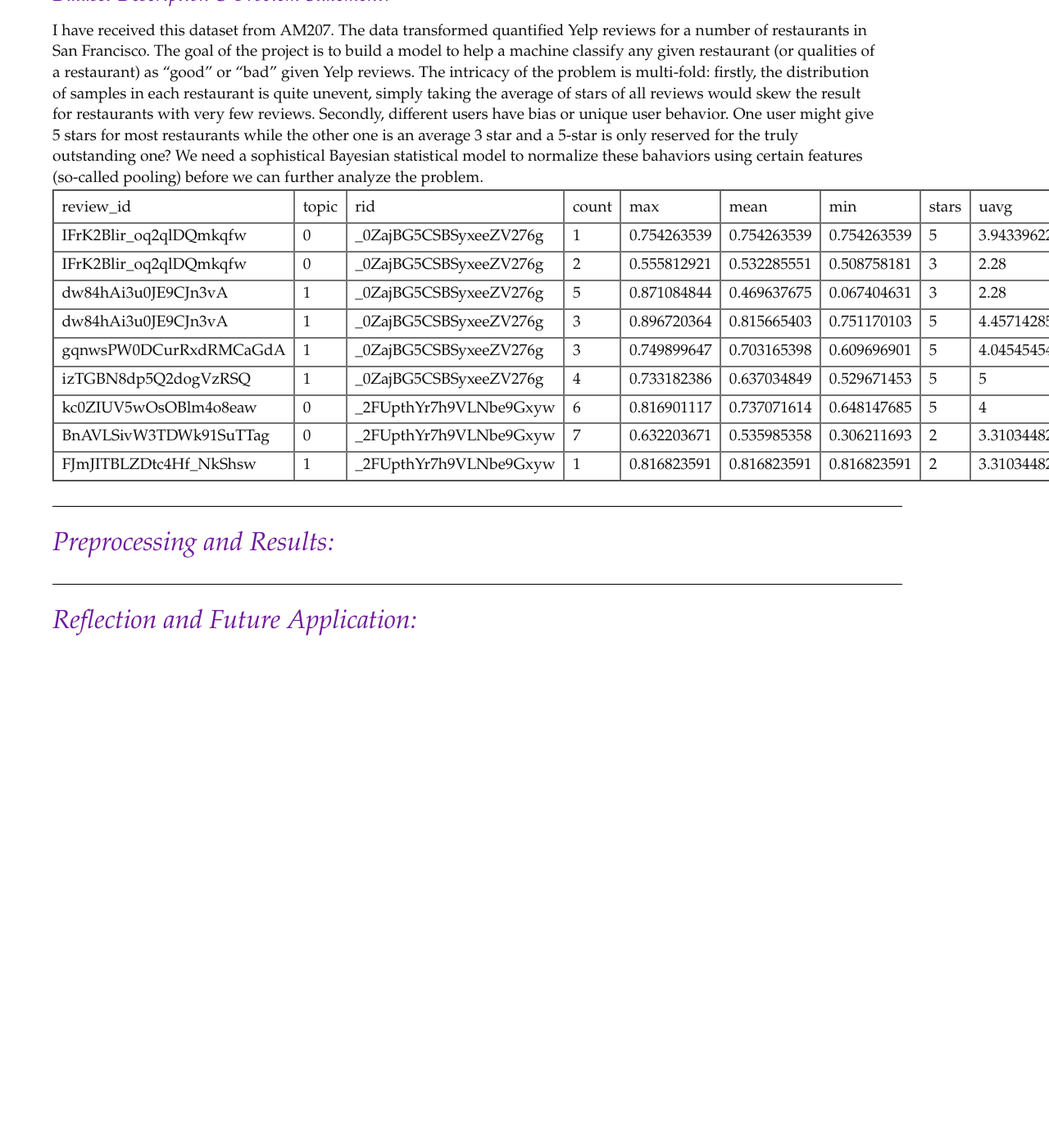
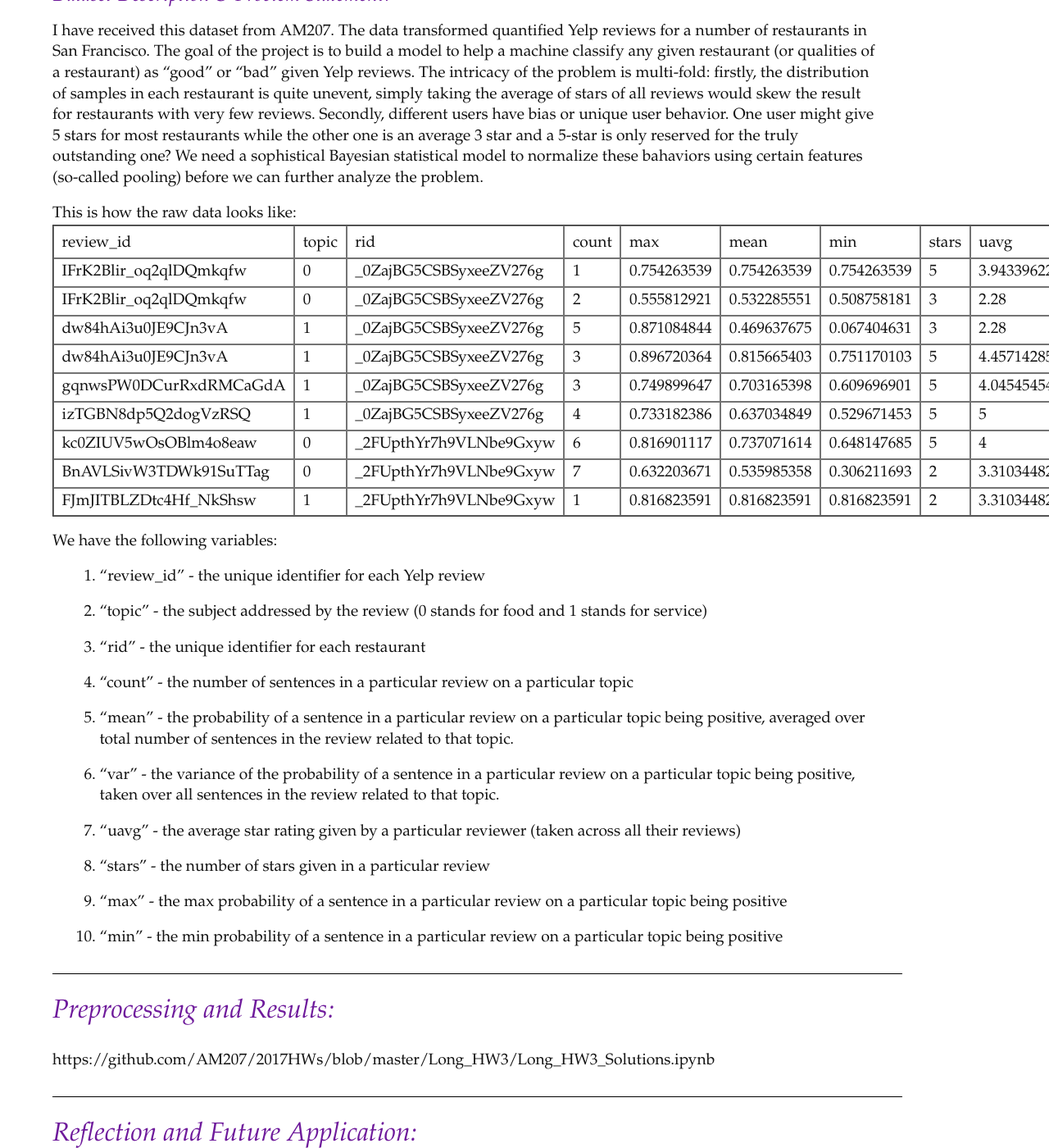
Before and after one commit to vionwinnie/old_website, a Jekyll site: the page built from YelpReview.md, in a window 1280 px wide and 1400 px high, scrolled down 447 px. Shown: the whole window at 82% size. Built offline with Jekyll 4.4.1, drawn with Linux system fonts in a browser that asks for light colours; nearby versions of some CDN libraries; before the commit the page ends 1222 px from its top, so only the background shows below that.

Commit message:
Update YelpReview.md

```diff
--- a/YelpReview.md
+++ b/YelpReview.md
@@ -16,6 +16,7 @@ Bayesian Statistics, Monte Carlo Markov Chain, Gibbs Sampling
 
 I have received this dataset from AM207. The data transformed quantified Yelp reviews for a number of restaurants in San Francisco. The goal of the project is to build a model to help a machine classify any given restaurant (or qualities of a restaurant) as "good" or "bad" given Yelp reviews. The intricacy of the problem is multi-fold: firstly, the distribution of samples in each restaurant is quite unevent, simply taking the average of stars of all reviews would skew the result for restaurants with very few reviews. Secondly, different users have bias or unique user behavior. One user might give 5 stars for most restaurants while the other one is an average 3 star and a 5-star is only reserved for the truly outstanding one? We need a sophistical Bayesian statistical model to normalize these bahaviors using certain features (so-called pooling) before we can further analyze the problem.
 
+This is how the raw data looks like:
 
 | review_id |	topic |	rid |	count |	max |	mean |	min |	stars |	uavg |	var |
 | IFrK2Blir_oq2qlDQmkqfw |	0 |	_0ZajBG5CSBSyxeeZV276g |	1 |	0.754263539 |	0.754263539 |	0.754263539 |	5 |	3.943396226 |	0 |
@@ -28,15 +29,20 @@ I have received this dataset from AM207. The data transformed quantified Yelp re
 | BnAVLSivW3TDWk91SuTTag |	0 |	_2FUpthYr7h9VLNbe9Gxyw |	7 |	0.632203671 |	0.535985358 |	0.306211693 |	2 |	3.310344828 |	0.013015496 |
 | FJmJITBLZDtc4Hf_NkShsw |	1 |	_2FUpthYr7h9VLNbe9Gxyw |	1 |	0.816823591 |	0.816823591 |	0.816823591 |	2 |	3.310344828 |	0 |
 
-
+We have the following variables:
+1. "review_id" - the unique identifier for each Yelp review
+2. "topic" - the subject addressed by the review (0 stands for food and 1 stands for service)
+3. "rid" - the unique identifier for each restaurant
+4. "count" - the number of sentences in a particular review on a particular topic
+5. "mean" - the probability of a sentence in a particular review on a particular topic being positive, averaged over total number of sentences in the review related to that topic.
+6. "var" - the variance of the probability of a sentence in a particular review on a particular topic being positive, taken over all sentences in the review related to that topic.
+7. "uavg" - the average star rating given by a particular reviewer (taken across all their reviews)
+8. "stars" - the number of stars given in a particular review
+9. "max" - the max probability of a sentence in a particular review on a particular topic being positive
+10. "min" - the min probability of a sentence in a particular review on a particular topic being positive
 
 ## Preprocessing and Results:
 
-
-
-
-
-
-
+https://github.com/AM207/2017HWs/blob/master/Long_HW3/Long_HW3_Solutions.ipynb
 
 ## Reflection and Future Application:
```
